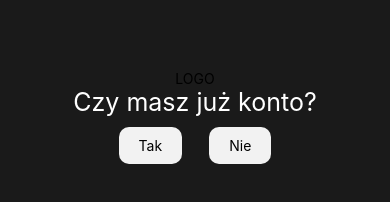
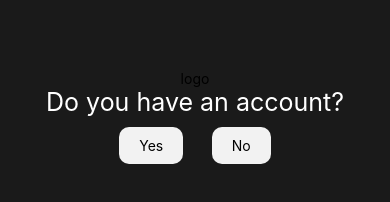
Before and after one commit to Smokeless-app/Smokeless-frontend, a React Native app: screen / in a window 390 px wide. Shown: the part 310-512 px from the top of the page. Built offline with nearby package versions, Linux system fonts and the light colour scheme.

Commit message:
basic log and reg handling

```diff
--- /dev/null
+++ b/src/components/welcomeView/LogIn.tsx
@@ -0,0 +1,28 @@
+import { useState } from "react";
+import { View, Text, TextInput } from "react-native";
+import Btn from "../reuseable/Btn";
+import { welcomeStyles } from "./styles/welcomeStyles";
+export default function LogIn(props: { handleLogIn: (data) => void }) {
+  const [email, setEmail] = useState("");
+  const [passwd, setPasswd] = useState("");
+  function handleLog() {
+    const data = { email: email, passwd: passwd };
+    props.handleLogIn(data);
+  }
+  return (
+    <View style={welcomeStyles.view}>
+      <TextInput
+        style={welcomeStyles.input}
+        onChangeText={(text) => setEmail(text)}
+        placeholder="Your email"
+      ></TextInput>
+      <TextInput
+        placeholder="Your password"
+        secureTextEntry={true}
+        style={welcomeStyles.input}
+        onChangeText={(text) => setPasswd(text)}
+      ></TextInput>
+      <Btn text={"Log in"} on={handleLog} style={welcomeStyles.submitBtn}></Btn>
+    </View>
+  );
+}
--- /dev/null
+++ b/src/components/welcomeView/OpeningChoice.tsx
@@ -0,0 +1,27 @@
+import { useState } from "react";
+import { Button, StyleSheet, Text, View } from "react-native";
+import Btn from "../reuseable/Btn";
+import { welcomeStyles } from "./styles/welcomeStyles";
+export default function OpeningChoice(props: {
+  handleHavingAcc: () => void;
+  handleNotHavingAcc: () => void;
+}) {
+  return (
+    <View style={welcomeStyles.view}>
+      <Text>logo</Text>
+      <Text style={welcomeStyles.text}>Do you have an account?</Text>
+      <View style={welcomeStyles.btnCont}>
+        <Btn
+          text={"Yes"}
+          on={props.handleHavingAcc}
+          style={welcomeStyles.btn}
+        ></Btn>
+        <Btn
+          text={"No"}
+          on={props.handleNotHavingAcc}
+          style={welcomeStyles.btn}
+        ></Btn>
+      </View>
+    </View>
+  );
+}
--- /dev/null
+++ b/src/components/welcomeView/Register.tsx
@@ -0,0 +1,41 @@
+import { View, Text, TextInput } from "react-native";
+import { welcomeStyles } from "./styles/welcomeStyles";
+import { useState } from "react";
+import Btn from "../reuseable/Btn";
+export default function Register(props: { handleRegister: (data) => void }) {
+  const [email, setEmail] = useState("");
+  const [passwd, setPasswd] = useState("");
+  const [passwd2, setPasswd2] = useState("");
+  function handleReg() {
+    const data = { email: email, passwd: passwd };
+    props.handleRegister(data);
+  }
+  return (
+    <View>
+      <View style={welcomeStyles.view}>
+        <TextInput
+          style={welcomeStyles.input}
+          onChangeText={(text) => setEmail(text)}
+          placeholder="Your email"
+        ></TextInput>
+        <TextInput
+          placeholder="Your password"
+          secureTextEntry={true}
+          style={welcomeStyles.input}
+          onChangeText={(text) => setPasswd(text)}
+        ></TextInput>
+        <TextInput
+          placeholder="Repeat password"
+          secureTextEntry={true}
+          style={welcomeStyles.input}
+          onChangeText={(text) => setPasswd2(text)}
+        ></TextInput>
+        <Btn
+          text={"Register"}
+          on={handleReg}
+          style={welcomeStyles.submitBtn}
+        ></Btn>
+      </View>
+    </View>
+  );
+}
--- a/src/components/welcomeView/styles/welcomeStyles.ts
+++ b/src/components/welcomeView/styles/welcomeStyles.ts
@@ -26,4 +26,21 @@ export const welcomeStyles = StyleSheet.create({
     paddingHorizontal: 20,
     borderRadius: 10,
   },
+  input: {
+    padding: 7,
+    backgroundColor: "#ffffff",
+    borderRadius: 10,
+    width: 200,
+    margin: 10,
+    marginTop: 0,
+  },
+  submitBtn: {
+    fontSize: 16,
+    padding: 10,
+    backgroundColor: "#f2f2f2",
+    paddingHorizontal: 20,
+    borderRadius: 10,
+    minWidth: 80,
+    maxWidth: 100,
+  },
 });
--- a/src/components/welcomeView/welcome.tsx
+++ b/src/components/welcomeView/welcome.tsx
@@ -1,21 +1,39 @@
-import { Button, StyleSheet, Text, View } from "react-native";
-import Btn from "../reuseable/Btn";
+import { useState } from "react";
+import { View } from "react-native";
+import LogIn from "./LogIn";
+import Register from "./Register";
+import OpeningChoice from "./OpeningChoice";
 import { welcomeStyles } from "./styles/welcomeStyles";
 export default function Welcome() {
-  function handleHavingAcc(): void {}
-  function handleNotHavingAcc(): void {}
+  const [hasAcc, setHasAcc] = useState(false);
+  const [checked, setChecked] = useState(false);
+  function handleHavingAcc(): void {
+    setChecked(true);
+    setHasAcc(true);
+  }
+  function handleNotHavingAcc(): void {
+    setChecked(true);
+
+    setHasAcc(false);
+  }
+  function handleLogIn(data: { emal: string; passwd: string }): void {
+    console.log(data);
+  }
+  function handleRegister(data: { emal: string; passwd: string }): void {
+    console.log(data);
+  }
   return (
     <View style={welcomeStyles.view}>
-      <Text>LOGO</Text>
-      <Text style={welcomeStyles.text}>Czy masz już konto?</Text>
-      <View style={welcomeStyles.btnCont}>
-        <Btn text={"Tak"} on={handleHavingAcc} style={welcomeStyles.btn}></Btn>
-        <Btn
-          text={"Nie"}
-          on={handleNotHavingAcc}
-          style={welcomeStyles.btn}
-        ></Btn>
-      </View>
+      {!checked && (
+        <OpeningChoice
+          handleHavingAcc={handleHavingAcc}
+          handleNotHavingAcc={handleNotHavingAcc}
+        ></OpeningChoice>
+      )}
+      {checked && hasAcc && <LogIn handleLogIn={handleLogIn}></LogIn>}
+      {checked && !hasAcc && (
+        <Register handleRegister={handleRegister}></Register>
+      )}
     </View>
   );
 }
--- a/tsconfig.json
+++ b/tsconfig.json
@@ -1,4 +1,4 @@
 {
   "compilerOptions": {},
-  "extends": "expo/tsconfig.base"
+  "extends": "expo/tsconfig.base.json"
 }
```
